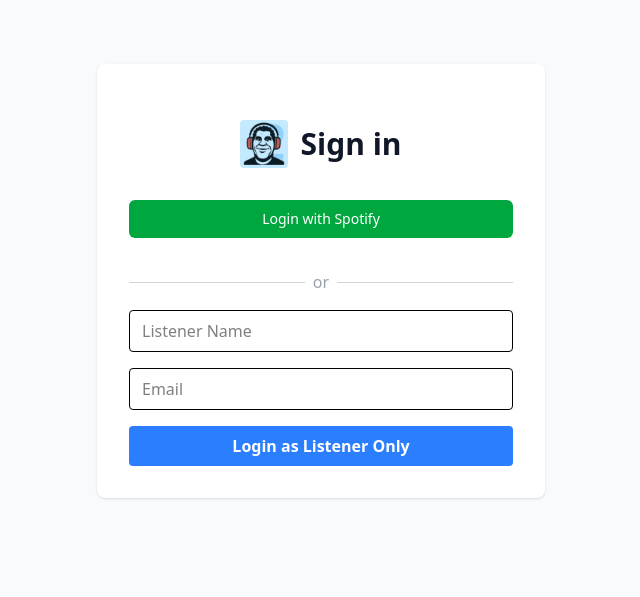
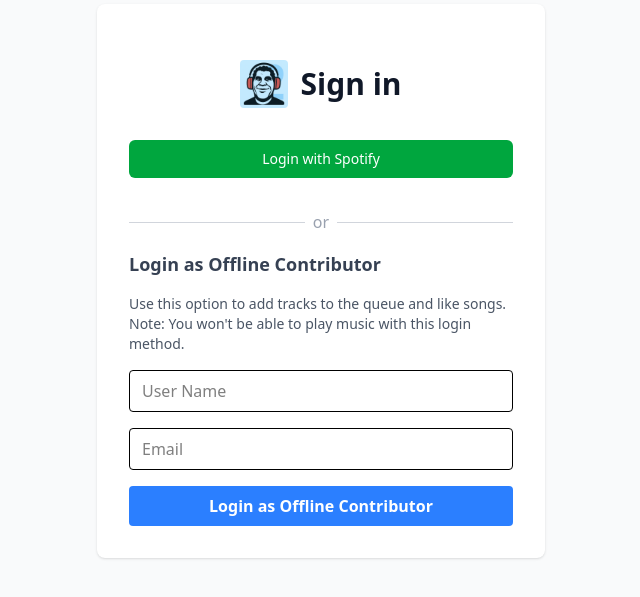
Before and after one commit to petelyons/andre2-frontend, a Next.js app: page /login in a window 1280 px wide. Shown: the part 119-716 px from the top of the page, without its empty margins (319-959 px from the left). Built offline with nearby package versions, Linux system fonts and the light colour scheme.

Commit message:
chore: login offline

```diff
--- a/src/app/login/page.tsx
+++ b/src/app/login/page.tsx
@@ -89,10 +89,15 @@
                     <span className="mx-2 text-gray-400">or</span>
                     <div className="flex-grow border-t border-gray-300" />
                 </div>
+                <div className="space-y-4">
+                    <h3 className="text-lg font-semibold text-gray-700">Login as Offline Contributor</h3>
+                    <p className="text-sm text-gray-600">
+                        Use this option to add tracks to the queue and like songs. Note: You won't be able to play music with this login method.
+                    </p>
                     <form className="space-y-4" onSubmit={handleListenerLogin}>
                         <input
                             type="text"
-                        placeholder="Listener Name"
+                            placeholder="User Name"
                             value={listenerName}
                             onChange={e => setListenerName(e.target.value)}
                             className="w-full px-3 py-2 border rounded focus:outline-none focus:ring-2 focus:ring-blue-400"
@@ -109,9 +114,10 @@
                             type="submit"
                             className="w-full py-2 px-4 rounded bg-blue-500 text-white font-semibold hover:bg-blue-600"
                         >
-                        Login as Listener Only
+                            Login as Offline Contributor
                         </button>
                     </form>
+                </div>
             </div>
         </div>
     );
```
Lines whose indentation alone changed are shown as unchanged.
